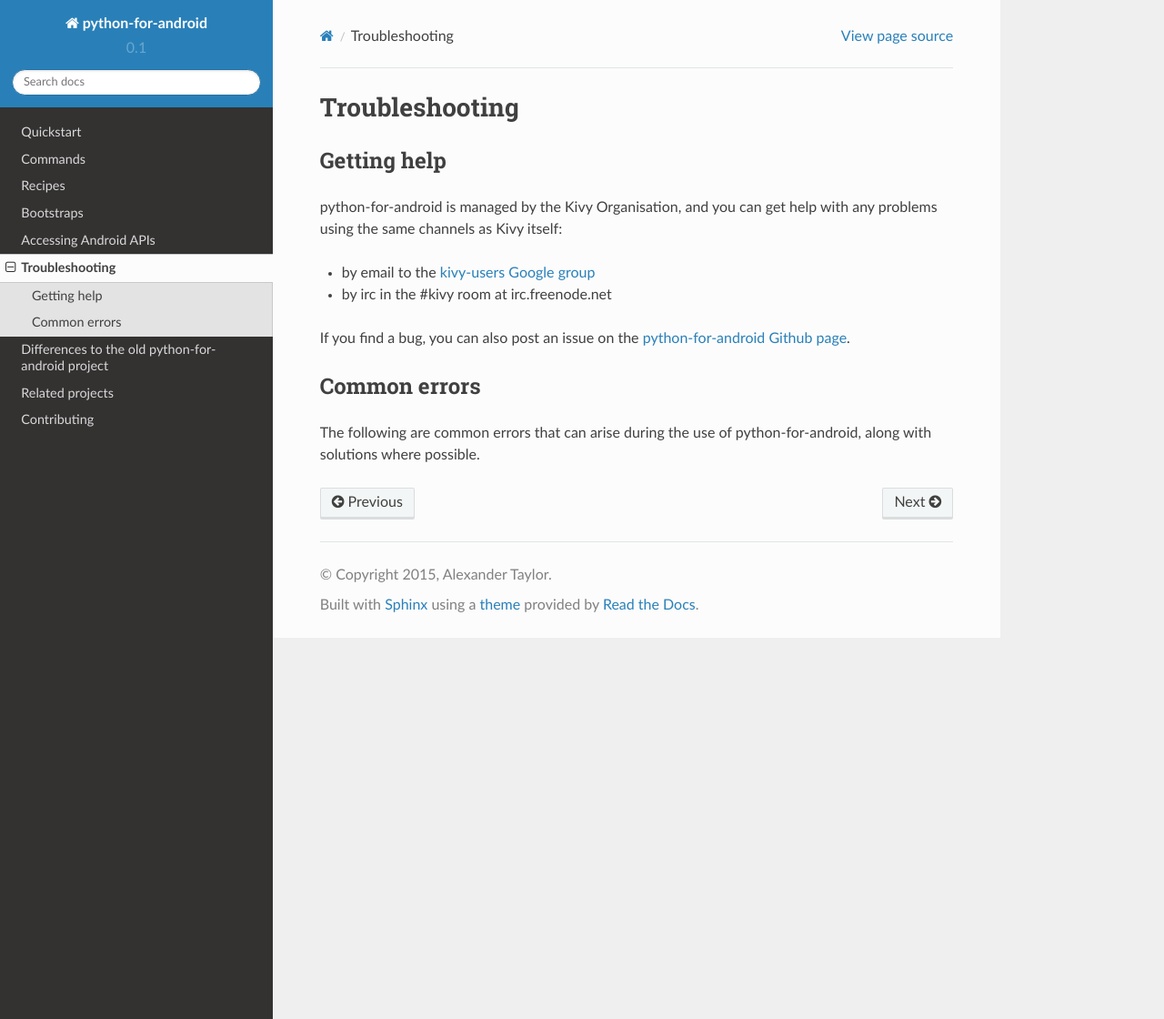
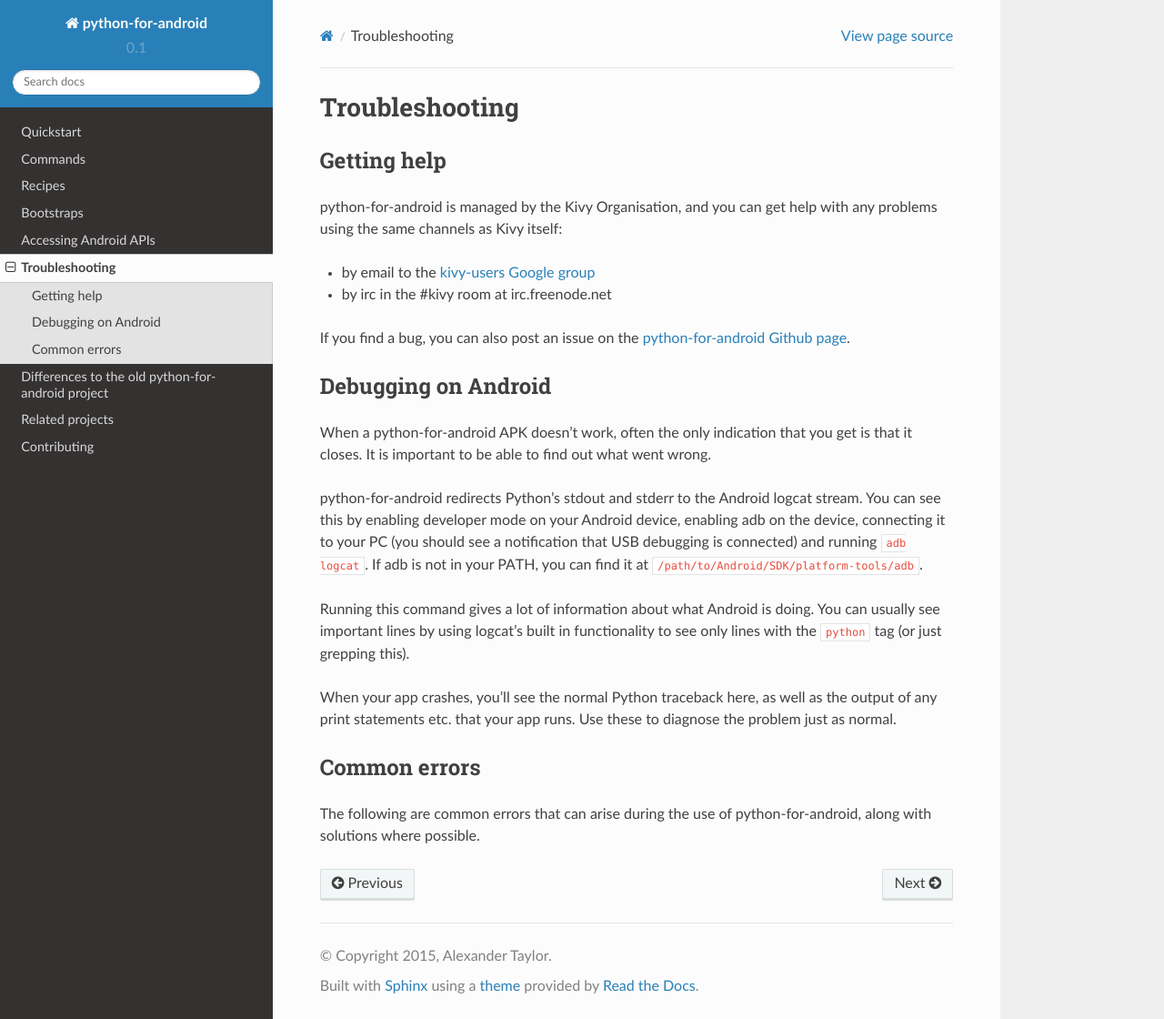
Before and after one commit to kivy/python-for-android, a Sphinx documentation site: the page built from doc/source/troubleshooting.rst, in a window 1280 px wide and 1120 px high. Shown: the whole window at 91% size. Built offline with Sphinx 7.4.7 and the Read the Docs theme 2.0.0, drawn with Linux system fonts in a browser that asks for light colours; pages that are not in the unit, such as notebooks, are missing from menus.

Commit message:
Added adb section to troubleshooting doc

```diff
--- a/doc/source/troubleshooting.rst
+++ b/doc/source/troubleshooting.rst
@@ -16,6 +16,28 @@ If you find a bug, you can also post an issue on the
 `python-for-android Github page
 <https://github.com/kivy/python-for-android>`_.
 
+Debugging on Android
+--------------------
+
+When a python-for-android APK doesn't work, often the only indication
+that you get is that it closes. It is important to be able to find out
+what went wrong.
+
+python-for-android redirects Python's stdout and stderr to the Android
+logcat stream. You can see this by enabling developer mode on your
+Android device, enabling adb on the device, connecting it to your PC
+(you should see a notification that USB debugging is connected) and
+running ``adb logcat``. If adb is not in your PATH, you can find it at
+``/path/to/Android/SDK/platform-tools/adb``.
+
+Running this command gives a lot of information about what Android is
+doing. You can usually see important lines by using logcat's built in
+functionality to see only lines with the ``python`` tag (or just
+grepping this).
+
+When your app crashes, you'll see the normal Python traceback here, as
+well as the output of any print statements etc. that your app
+runs. Use these to diagnose the problem just as normal.
 
 Common errors
 -------------
```
